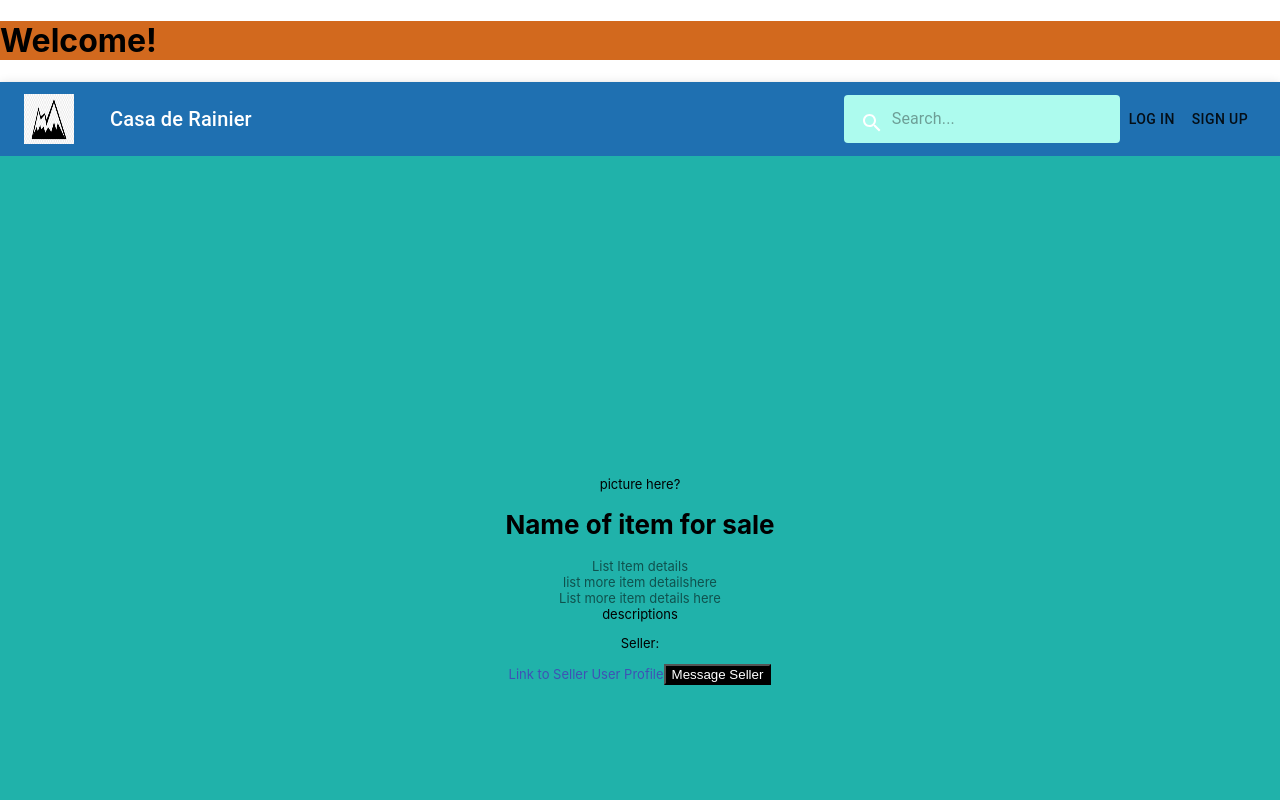
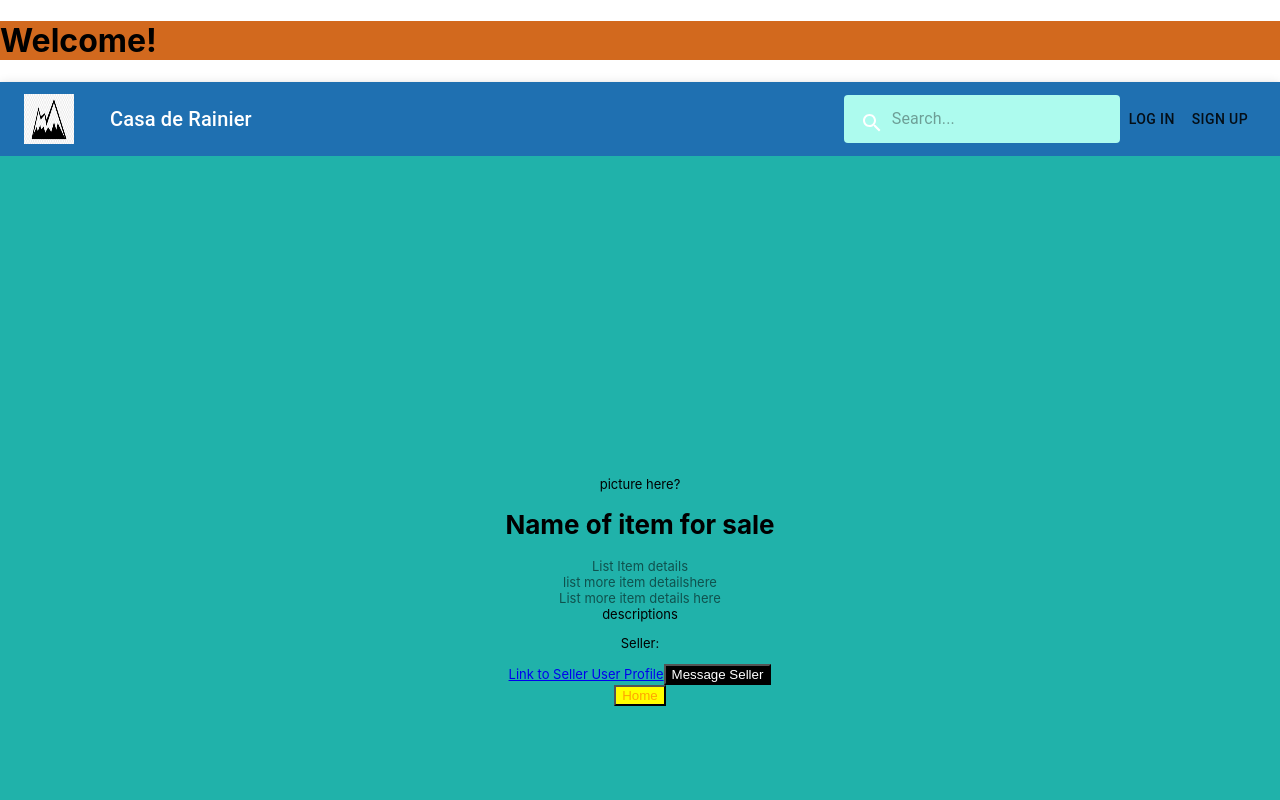
Before and after one commit to peterTorres7/Rainier, a React (Create React App) app in the folder client/: page /item/1 in a window 1280 px wide. Shown: the top 800 px of the page. Built offline with nearby package versions, Linux system fonts and the light colour scheme.

Commit message:
route updates

```diff
--- a/client/src/App.js
+++ b/client/src/App.js
@@ -23,7 +23,6 @@ function App() {
       <Switch>
         <Route path="/item/:id">
           <Details></Details>
-            <Link to="/users">User/Seller</Link>
         </Route>
         <Route path="/users">
           <ProfilePage></ProfilePage>
--- a/client/src/components/Details.css
+++ b/client/src/components/Details.css
@@ -28,7 +28,9 @@
     padding-inline: right;
 }
 
-.buttonChanged {
-    color: red;
+.homeButton {
+    scroll-padding-top: 20;
+    padding-top: 2;
+    color: orange;
     background-color: yellow;
 }
--- a/client/src/components/Details.js
+++ b/client/src/components/Details.js
@@ -1,9 +1,10 @@
 import React from 'react';
 import './Details.css';
 import {
-    ListItemIcon,
-    Link
+    ListItemIcon
      } from '@material-ui/core';
+import { Link } from "react-router-dom";
+
 
 
 /*
@@ -35,12 +36,7 @@ export default function details() {
             <p1>descriptions</p1>
             <br></br>
             <p>Seller: </p>
-            <Link
-                onClick={() => {
-                    alert("should go to user profile")
-                    console.info("Go to user profile");
-                }}
-                >
+            <Link to="/users">
                 Link to Seller User Profile
                 </Link>
             <button
@@ -48,6 +44,9 @@ export default function details() {
                 onClick={() => {
                     alert("will start messages with seller")
                 }}>Message Seller </button>
+            <form action="/">
+                <button class="homeButton">Home</button>
+            </form>
         </div>
     )
 }
```
